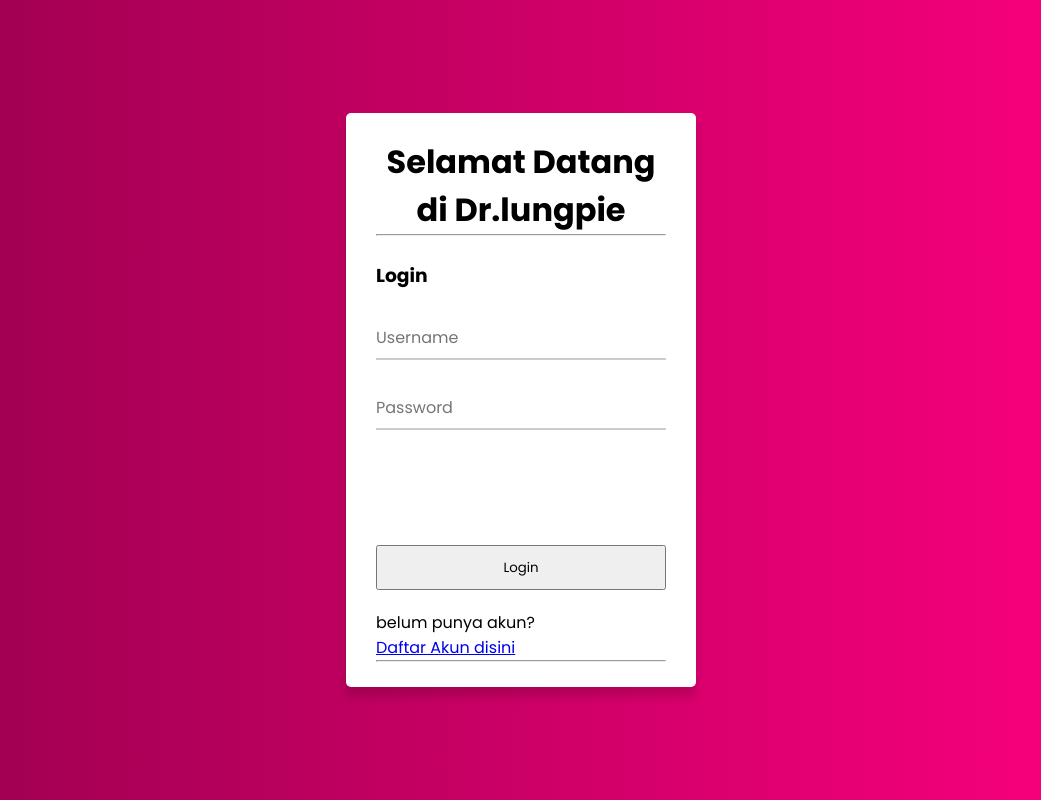
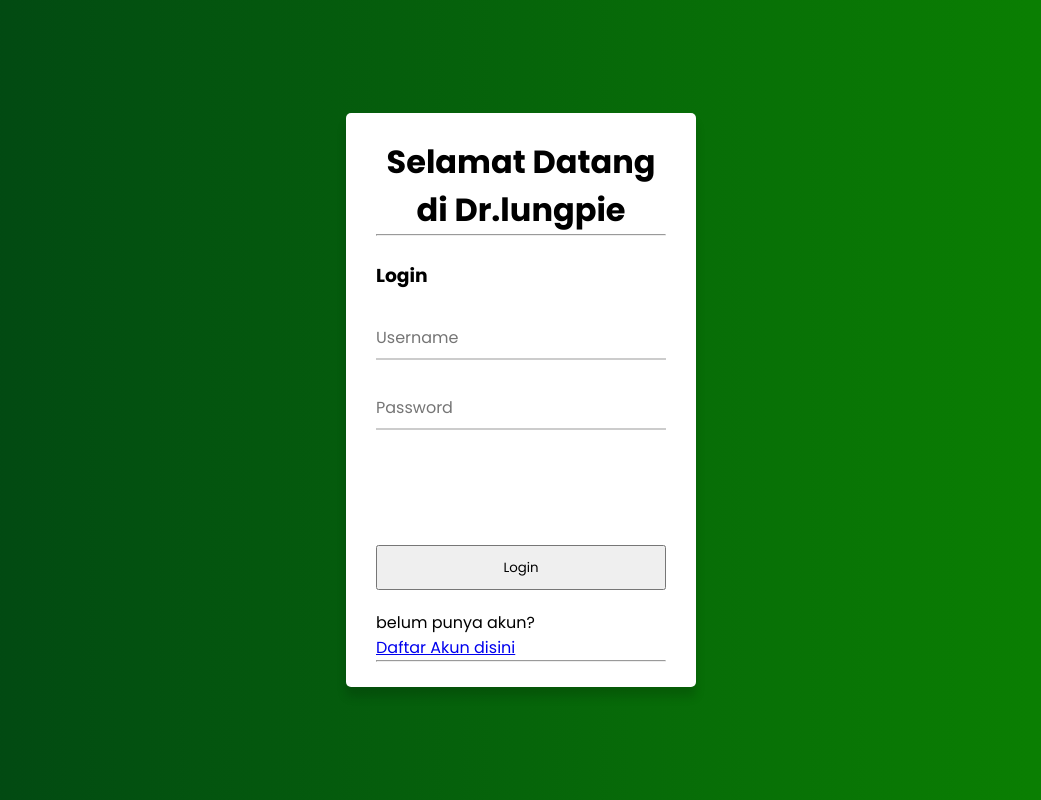
Before and after one commit to mahesaPinuntun/WebLungCancerPrediction, a Flask app: template templates/smartphonelogin.html in a window 1280 px wide. Shown: the whole page, without its empty margins (119-1160 px from the left). Run offline with Flask 3, Linux system fonts and the light colour scheme; the template is opened without the code that fills it, so the values that code supplies are empty.

Commit message:
commit push

```diff
--- a/templates/login.html
+++ b/templates/login.html
@@ -3,7 +3,7 @@
 <head>
 	<meta charset="UTF-8" />
 	<meta name="viewport" content="width=device-width, initial-scale=1.0" />
-	<title>Dr.lappie</title>
+	<title>Dr.lungpie</title>
 	<link rel="stylesheet" href="{{ url_for('static', filename='loginstyle.css') }}">
 	<link rel="stylesheet" href="https://cdnjs.cloudflare.com/ajax/libs/font-awesome/6.5.0/css/all.min.css" />
 </head>
--- a/templates/smartphonelogin.html
+++ b/templates/smartphonelogin.html
@@ -29,11 +29,11 @@
             height: 100vh;
             width: 100%;
             place-items: center;
-            background: linear-gradient(to right, #99004d 0%, #ff0080 100%);
+            background: linear-gradient(to right, #014414 0%, #0b8500 100%);
         }
 
         ::selection {
-            background: #ff80bf;
+            background: #0b8500 100%;
         }
 
         .container {
@@ -60,7 +60,7 @@
             left: 0px;
             bottom: 3px;
             border-radius: 5px;
-            background: linear-gradient(to right, #99004d 0%, #ff0080 100%);
+            background: linear-gradient(to right, #014414 0%, #0b8500 100%);
         }
 
         .container form .input-box {
@@ -93,7 +93,7 @@
             position: absolute;
             height: 2px;
             width: 100%;
-            background: linear-gradient(to right, #99004d 0%, #ff0080 100%);
+            background: linear-gradient(to right, #014414 0%, #0b8500 100%);
             left: 0;
             bottom: 0;
             transform: scaleX(0);
```
